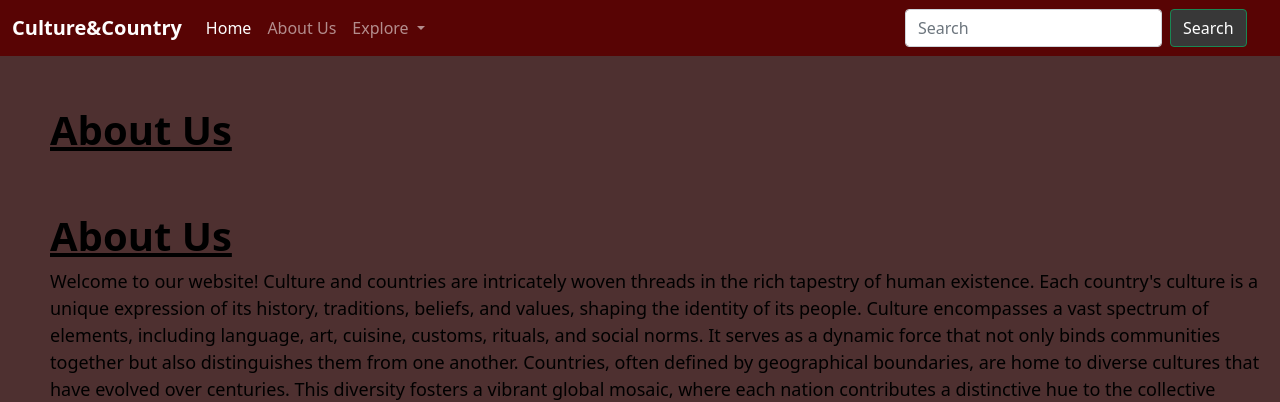
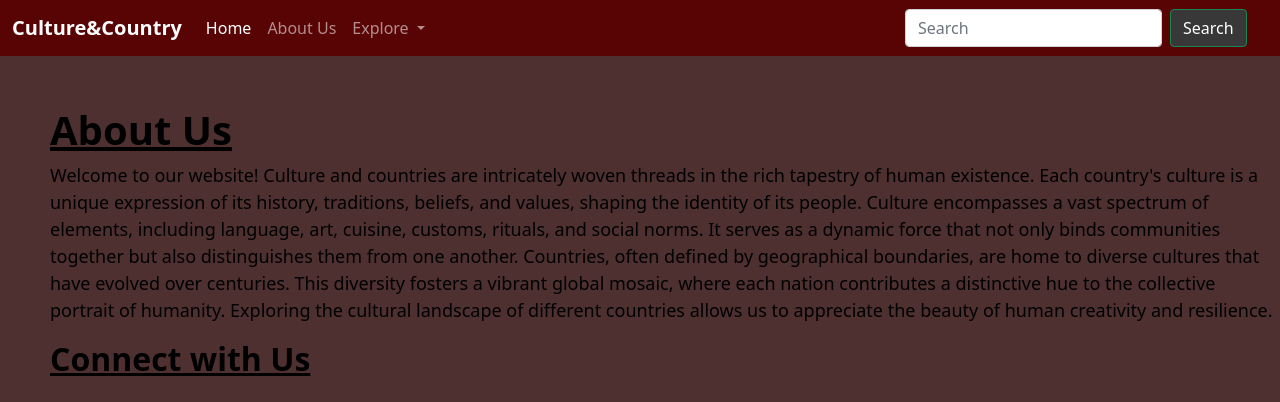
Before and after one commit to NarmeenZulfiqar/Culture-Country, a plain HTML site: page AboutUs.html in a window 1280 px wide. Shown: the top 402 px of the page. Drawn offline with nearby package versions, Linux system fonts and the light colour scheme.

Commit message:
3rd commit

```diff
--- a/AboutUs.html
+++ b/AboutUs.html
@@ -83,7 +83,6 @@
       </div>
     </nav>
     <h1 style="padding-left: 50px; padding-top: 50px; color: black; text-decoration: underline;"><b>About Us</b></h1>
-    <h1 style="padding-left: 50px; padding-top: 50px; color: black; text-decoration: underline;"><b>About Us</b></h1>
 
     <p class="text-transition">Welcome to our website! Culture and countries are intricately woven threads in the rich tapestry of human existence. Each country's culture is a unique expression of its history, traditions, beliefs, and values, shaping the identity of its people. Culture encompasses a vast spectrum of elements, including language, art, cuisine, customs, rituals, and social norms. It serves as a dynamic force that not only binds communities together but also distinguishes them from one another.
 
```
